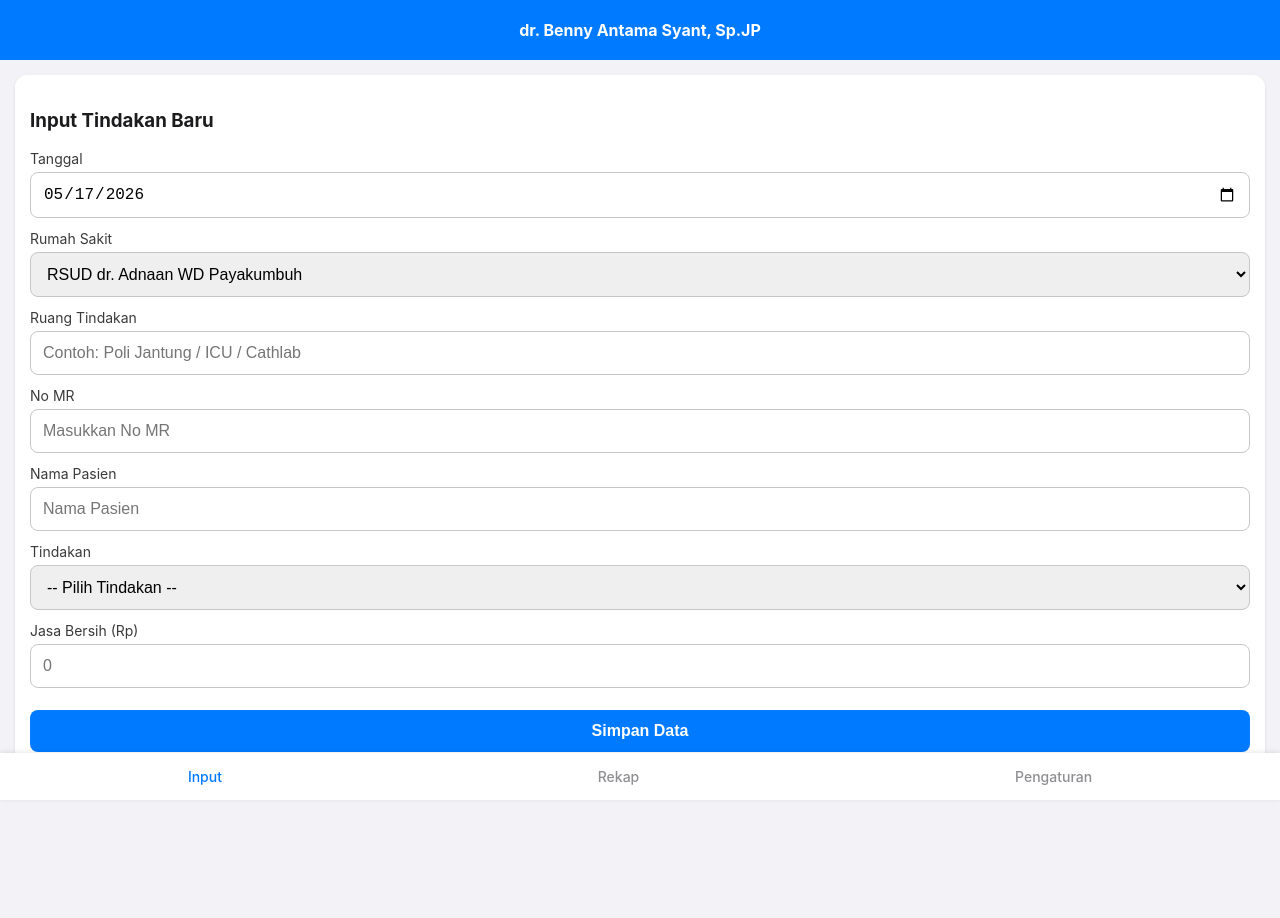
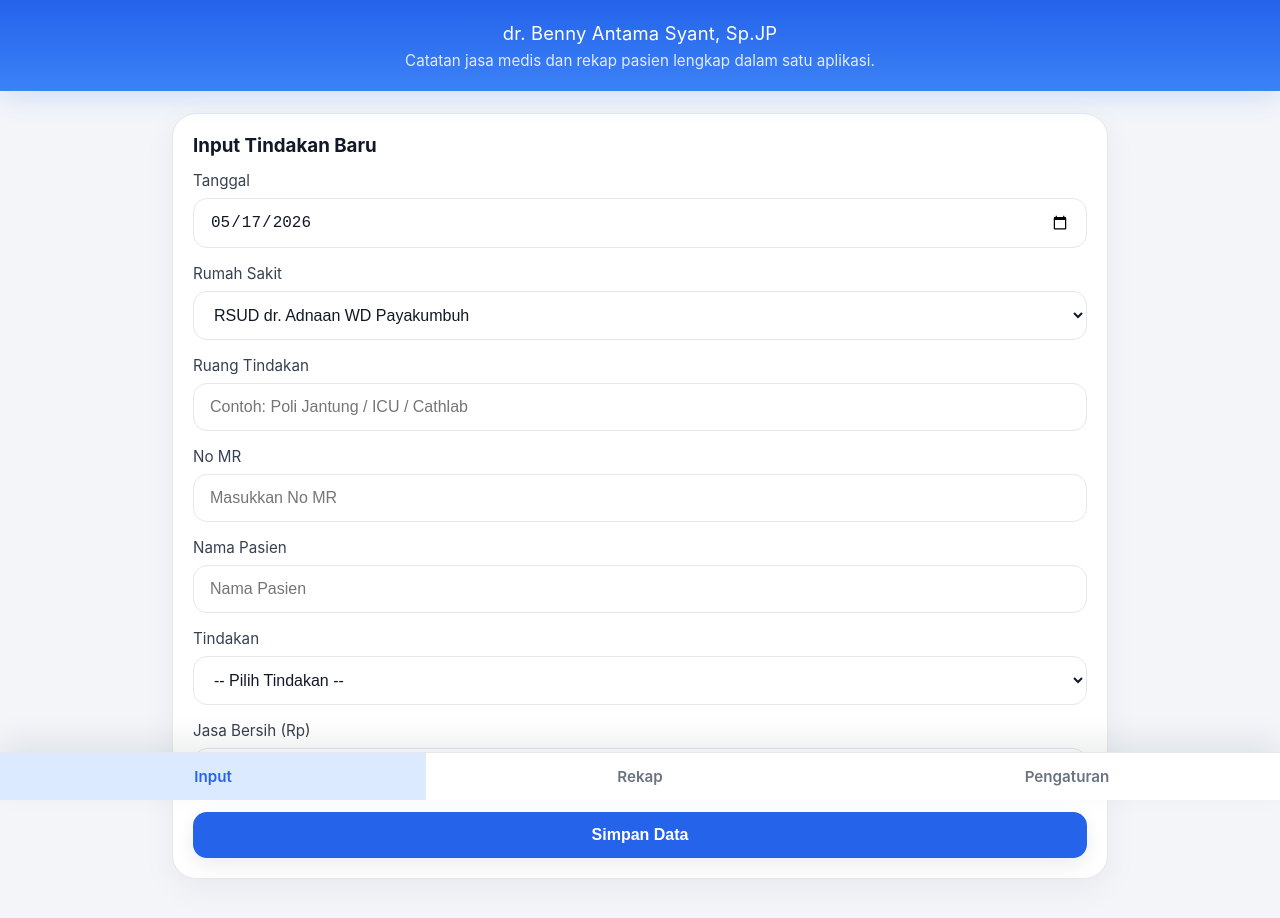
Before and after one commit to bennyantama-coder/LB, a plain HTML site: page index.html in a window 1280 px wide. Before the commit the page ends 877 px from the top, so only its background shows below. Drawn offline with Linux system fonts and the light colour scheme.

Commit message:
Refactor index.html for improved structure and styling

```diff
--- a/index.html
+++ b/index.html
@@ -10,30 +10,265 @@
     <meta name="apple-mobile-web-app-title" content="Jasa dr. Benny">
     <link rel="apple-touch-icon" href="icon-192.png">
     <style>
-        :root { --primary: #007AFF; --bg: #F2F2F7; --card: #FFFFFF; --text: #1C1C1E; }
-        body { font-family: -apple-system, BlinkMacSystemFont, "Segoe UI", Roboto, Helvetica, Arial, sans-serif; background-color: var(--bg); color: var(--text); margin: 0; padding: 0; padding-bottom: 80px; }
-        header { background: var(--primary); color: white; padding: 20px 15px; text-align: center; font-weight: bold; position: sticky; top: 0; z-index: 100; }
-        .container { padding: 15px; }
-        .card { background: var(--card); border-radius: 12px; padding: 15px; margin-bottom: 15px; box-shadow: 0 1px 3px rgba(0,0,0,0.1); }
-        .form-group { margin-bottom: 12px; }
-        label { display: block; font-size: 14px; margin-bottom: 5px; color: #3A3A3C; }
-        input, select, button { width: 100%; padding: 12px; border: 1px solid #C6C6C8; border-radius: 8px; font-size: 16px; box-sizing: border-box; }
-        input:focus, select:focus { outline: none; border-color: var(--primary); }
-        button { background: var(--primary); color: white; font-weight: bold; border: none; cursor: pointer; margin-top: 10px; }
-        button.secondary { background: #34C759; }
-        button.danger { background: #FF3B30; }
-        .nav-bar { position: fixed; bottom: 0; width: 100%; background: var(--card); display: flex; justify-content: space-around; padding: 15px 0; box-shadow: 0 -1px 5px rgba(0,0,0,0.1); }
-        .nav-item { font-size: 14px; font-weight: 500; color: #8E8E93; cursor: pointer; }
-        .nav-item.active { color: var(--primary); }
-        .page { display: none; }
-        .page.active { display: block; }
-        table { width: 100%; border-collapse: collapse; font-size: 14px; margin-top: 10px; }
-        th, td { padding: 8px; text-align: left; border-bottom: 1px solid #E5E5EA; }
+        :root {
+            --primary: #2563eb;
+            --primary-soft: #dbeafe;
+            --bg: #f3f5f9;
+            --card: #ffffff;
+            --text: #111827;
+            --muted: #6b7280;
+            --border: #e5e7eb;
+            --danger: #ef4444;
+            --success: #16a34a;
+        }
+
+        * {
+            box-sizing: border-box;
+        }
+
+        html, body {
+            margin: 0;
+            min-height: 100%;
+        }
+
+        body {
+            font-family: Inter, system-ui, -apple-system, BlinkMacSystemFont, "Segoe UI", sans-serif;
+            background-color: var(--bg);
+            color: var(--text);
+            padding-bottom: 110px;
+        }
+
+        header {
+            position: sticky;
+            top: 0;
+            z-index: 100;
+            background: linear-gradient(180deg, var(--primary), #3b82f6);
+            color: white;
+            padding: 22px 18px 18px;
+            text-align: center;
+            box-shadow: 0 8px 24px rgba(37, 99, 235, 0.15);
+        }
+
+        header .title {
+            font-size: 1.15rem;
+            letter-spacing: 0.01em;
+            margin-bottom: 6px;
+        }
+
+        header .subtitle {
+            font-size: 0.95rem;
+            color: rgba(255,255,255,0.85);
+            line-height: 1.5;
+        }
+
+        .container {
+            max-width: 980px;
+            margin: 0 auto;
+            padding: 18px 18px 0;
+        }
+
+        .card {
+            background: var(--card);
+            border: 1px solid rgba(229, 231, 235, 0.9);
+            border-radius: 24px;
+            padding: 20px;
+            margin-bottom: 18px;
+            box-shadow: 0 10px 34px rgba(15, 23, 42, 0.05);
+        }
+
+        .card h3,
+        .card h4 {
+            margin: 0 0 14px;
+            font-weight: 700;
+            color: #111827;
+        }
+
+        .card h4 {
+            font-size: 1rem;
+        }
+
+        .form-group {
+            margin-bottom: 16px;
+        }
+
+        label {
+            display: block;
+            margin-bottom: 8px;
+            font-size: 0.95rem;
+            color: #374151;
+        }
+
+        input,
+        select,
+        button {
+            width: 100%;
+            border-radius: 14px;
+            font-size: 1rem;
+        }
+
+        input,
+        select {
+            padding: 14px 16px;
+            border: 1px solid var(--border);
+            background: white;
+            color: var(--text);
+            transition: border-color 0.2s ease, box-shadow 0.2s ease;
+        }
+
+        input:focus,
+        select:focus {
+            outline: none;
+            border-color: rgba(37, 99, 235, 0.8);
+            box-shadow: 0 0 0 4px rgba(59, 130, 246, 0.12);
+        }
+
+        button {
+            display: inline-flex;
+            align-items: center;
+            justify-content: center;
+            padding: 14px 18px;
+            border: none;
+            cursor: pointer;
+            transition: transform 0.15s ease, box-shadow 0.15s ease;
+            box-shadow: 0 8px 20px rgba(15, 23, 42, 0.08);
+        }
+
+        button:hover {
+            transform: translateY(-1px);
+        }
+
+        .btn-primary,
+        button[type="submit"] {
+            background: var(--primary);
+            color: white;
+            font-weight: 700;
+        }
+
+        .btn-secondary,
+        button.secondary {
+            background: #10b981;
+            color: white;
+            font-weight: 700;
+        }
+
+        .btn-danger,
+        button.danger {
+            background: var(--danger);
+            color: white;
+            font-weight: 700;
+        }
+
+        .nav-bar {
+            position: fixed;
+            left: 0;
+            bottom: 0;
+            width: 100%;
+            background: rgba(255, 255, 255, 0.98);
+            display: grid;
+            grid-template-columns: repeat(3, 1fr);
+            gap: 1px;
+            border-top: 1px solid rgba(229, 231, 235, 0.95);
+            box-shadow: 0 -12px 30px rgba(15, 23, 42, 0.08);
+        }
+
+        .nav-item {
+            padding: 14px 0;
+            font-size: 0.95rem;
+            font-weight: 600;
+            color: #6b7280;
+            text-align: center;
+            cursor: pointer;
+            background: white;
+            transition: color 0.2s ease, background 0.2s ease;
+        }
+
+        .nav-item.active {
+            color: var(--primary);
+            background: var(--primary-soft);
+        }
+
+        .page {
+            display: none;
+        }
+
+        .page.active {
+            display: block;
+        }
+
+        table {
+            width: 100%;
+            border-collapse: separate;
+            border-spacing: 0;
+            font-size: 0.95rem;
+            margin-top: 12px;
+        }
+
+        thead {
+            background: #f8fafc;
+        }
+
+        th,
+        td {
+            padding: 14px 12px;
+            text-align: left;
+            border-bottom: 1px solid #e5e7eb;
+        }
+
+        tbody tr:last-child td {
+            border-bottom: none;
+        }
+
+        td small,
+        td i {
+            color: var(--muted);
+            font-size: 0.88rem;
+        }
+
+        ul {
+            list-style: none;
+            margin: 0;
+            padding: 0;
+        }
+
+        ul#listTindakan li {
+            display: flex;
+            flex-wrap: wrap;
+            align-items: center;
+            justify-content: space-between;
+            gap: 8px;
+            padding: 12px 14px;
+            border: 1px solid #e5e7eb;
+            border-radius: 16px;
+            margin-bottom: 10px;
+            background: #f9fafb;
+        }
+
+        ul#listTindakan li button {
+            width: auto;
+            padding: 8px 12px;
+            font-size: 0.85rem;
+            box-shadow: none;
+        }
+
+        @media (min-width: 720px) {
+            .form-grid {
+                display: grid;
+                grid-template-columns: 1fr 1fr;
+                gap: 16px;
+            }
+
+            .container {
+                padding: 22px 22px 0;
+            }
+        }
     </style>
 </head>
 <body>
 
-    <header>dr. Benny Antama Syant, Sp.JP</header>
+    <header>
+        <div class="title">dr. Benny Antama Syant, Sp.JP</div>
+        <div class="subtitle">Catatan jasa medis dan rekap pasien lengkap dalam satu aplikasi.</div>
+    </header>
 
     <div class="container">
         <!-- HALAMAN INPUT -->
@@ -73,7 +308,7 @@
                         <label>Jasa Bersih (Rp)</label>
                         <input type="number" id="jasaBersih" placeholder="0" required>
                     </div>
-                    <button type="submit">Simpan Data</button>
+                    <button type="submit" class="btn-primary">Simpan Data</button>
                 </form>
             </div>
         </div>
@@ -82,7 +317,7 @@
         <div id="page-rekap" class="page">
             <div class="card">
                 <h3>Rekap Data</h3>
-                <button class="secondary" onclick="exportCSV()">Unduh Rekap (CSV)</button>
+                <button type="button" class="btn-secondary" onclick="exportCSV()">Unduh Rekap (CSV)</button>
                 <div style="overflow-x: auto;">
                     <table id="rekapTable">
                         <thead>
@@ -112,7 +347,7 @@
                     <label>Tarif Jasa Bersih (Default)</label>
                     <input type="number" id="newTarif" placeholder="Contoh: 150000">
                 </div>
-                <button onclick="tambahTindakan()">Tambah/Update Tindakan</button>
+                <button type="button" class="btn-primary" onclick="tambahTindakan()">Tambah/Update Tindakan</button>
 
                 <h4 style="margin-top: 20px;">Daftar Tindakan</h4>
                 <ul id="listTindakan" style="padding-left: 20px;"></ul>
```
